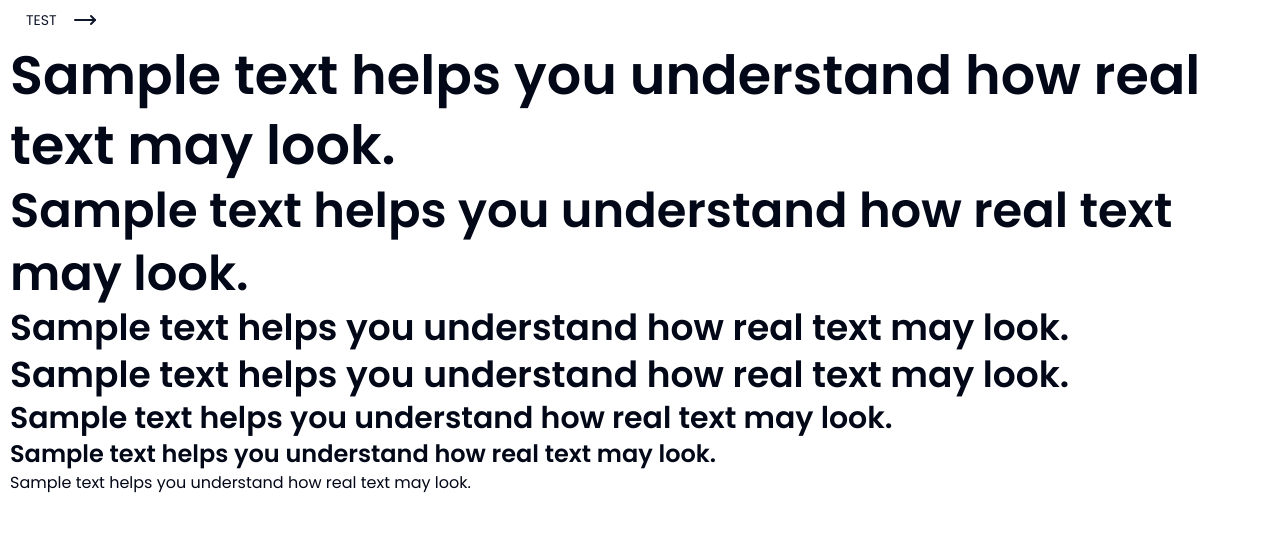
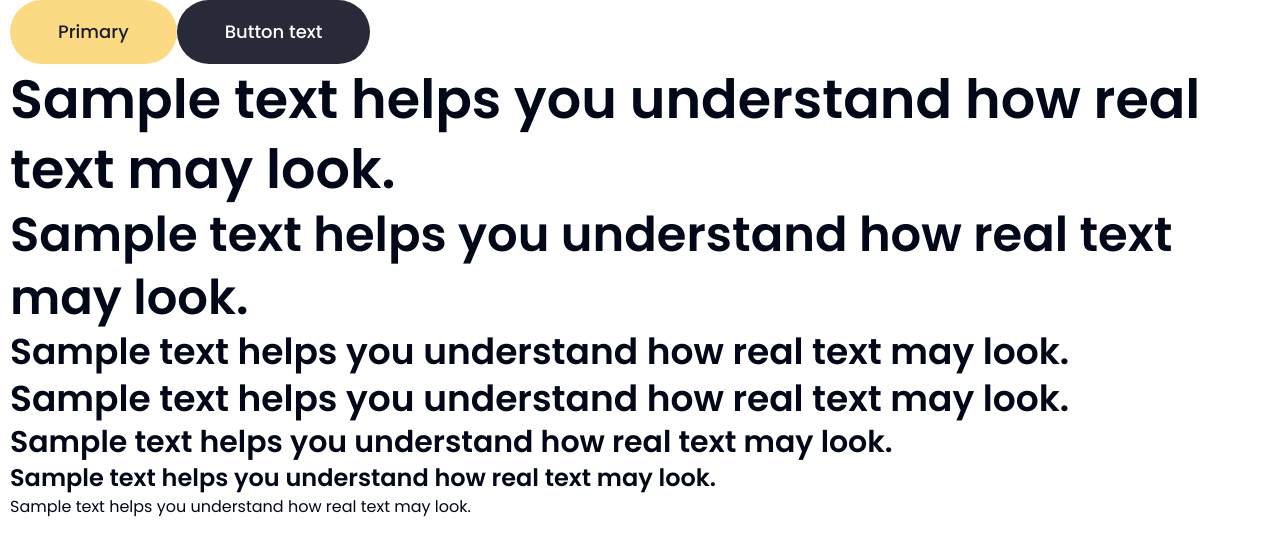
Before and after one commit to KirillUnited/digital-agency, a Next.js app: page / in a window 1280 px wide. Shown: the top 556 px of the page. Built offline with nearby package versions, Linux system fonts and the light colour scheme.

Commit message:
adjust button ui

```diff
--- a/app/globals.css
+++ b/app/globals.css
@@ -13,11 +13,11 @@
     --popover: 0 0% 100%;
     --popover-foreground: 222.2 84% 4.9%;
 
-    --primary: 222.2 47.4% 11.2%;
-    --primary-foreground: 210 40% 98%;
+    --primary: 43 95% 75%;
+    --primary-foreground: 236 22% 14%;
 
-    --secondary: 210 40% 96.1%;
-    --secondary-foreground: 222.2 47.4% 11.2%;
+    --secondary: 237 17% 19%;
+    --secondary-foreground: 0 0% 100%;
 
     --muted: 210 40% 96.1%;
     --muted-foreground: 215.4 16.3% 46.9%;
--- a/app/layout.tsx
+++ b/app/layout.tsx
@@ -4,7 +4,7 @@ import './globals.css'
 
 const poppins = Poppins({
   subsets: ['latin'],
-  weight: ['400', '600', '700'],
+  weight: ['400', '500', '600', '700'],
   variable: "--font-sans"
 })
 
--- a/app/page.tsx
+++ b/app/page.tsx
@@ -5,7 +5,8 @@ import Image from 'next/image'
 export default function Home() {
   return (
     <div className="container">
-      <Button variant={'link'} className='gap-4'>TEST <MoveRight /></Button>
+      <Button>Primary</Button>
+      <Button variant={'secondary'}>Button text</Button>
       <h1 className="heading-1">Sample text helps you understand how real text may look.</h1>
       <h2 className="heading-2">Sample text helps you understand how real text may look.</h2>
       <h3 className="heading-3">Sample text helps you understand how real text may look.</h3>
--- a/components/ui/button.tsx
+++ b/components/ui/button.tsx
@@ -5,11 +5,11 @@ import { cva, type VariantProps } from "class-variance-authority"
 import { cn } from "@/lib/utils"
 
 const buttonVariants = cva(
-  "inline-flex items-center justify-center whitespace-nowrap rounded-md text-sm font-medium ring-offset-background transition-colors focus-visible:outline-none focus-visible:ring-2 focus-visible:ring-ring focus-visible:ring-offset-2 disabled:pointer-events-none disabled:opacity-50",
+  "inline-flex items-center justify-center whitespace-nowrap rounded-full text-lg font-medium ring-offset-background transition-colors duration-300 focus-visible:outline-none focus-visible:ring-2 focus-visible:ring-ring focus-visible:ring-offset-2 disabled:pointer-events-none disabled:opacity-50",
   {
     variants: {
       variant: {
-        default: "bg-primary text-primary-foreground hover:bg-primary/90",
+        default: "bg-primary text-primary-foreground hover:bg-primary/70",
         destructive:
           "bg-destructive text-destructive-foreground hover:bg-destructive/90",
         outline:
@@ -20,7 +20,7 @@ const buttonVariants = cva(
         link: "text-primary underline-offset-4 hover:underline",
       },
       size: {
-        default: "h-10 px-4 py-2",
+        default: "h-16 px-12 py-4",
         sm: "h-9 rounded-md px-3",
         lg: "h-11 rounded-md px-8",
         icon: "h-10 w-10",
```
